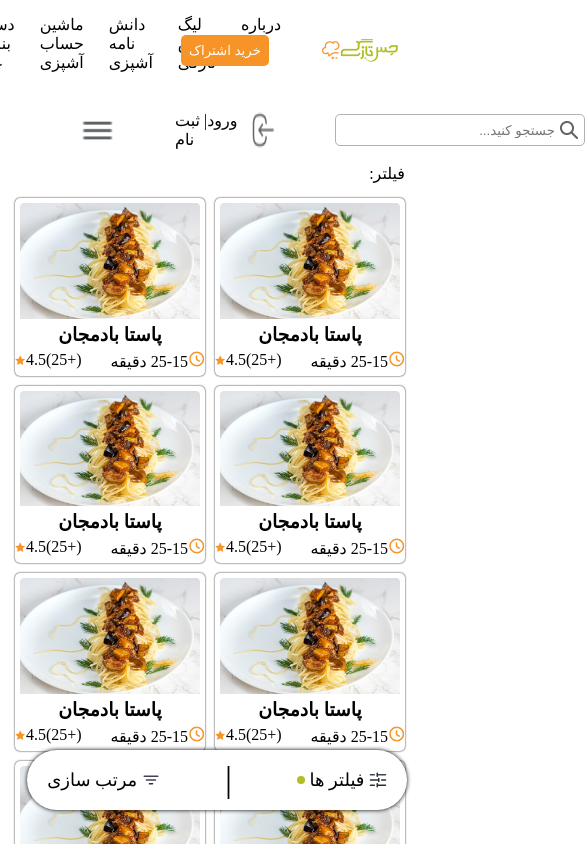
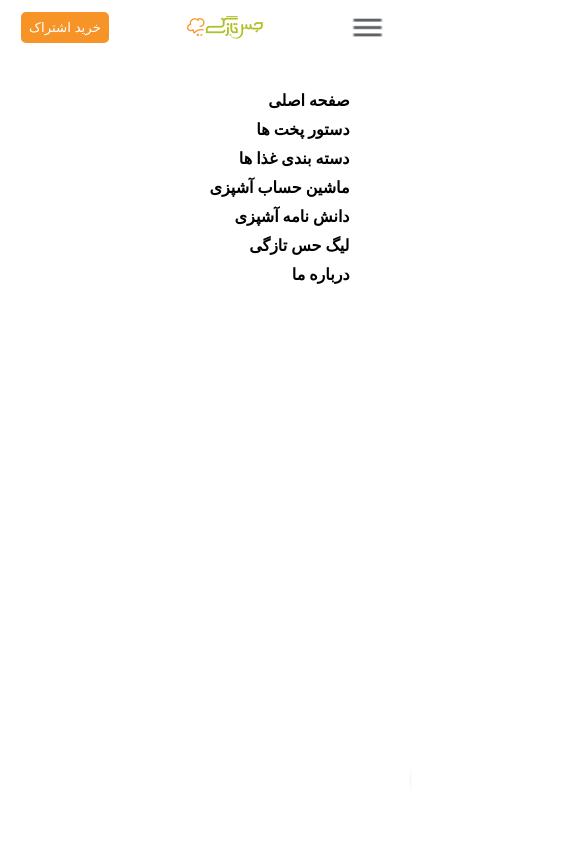
Before and after one commit to sediqullahbadakhsh/recipes, a React (Vite) app: page / in a window 390 px wide. Both pictures are taken after a click on the picture 367 px from the left and 27 px from the top of the page. Shown: the top 844 px of the page, 585 px wide, since content can reach past the window. Built offline with nearby package versions, Linux system fonts and the light colour scheme.

Commit message:
update mobile menu style

```diff
--- a/src/assets/style/Header.css
+++ b/src/assets/style/Header.css
@@ -56,3 +56,12 @@
   order: 3;
   justify-self: end;
 }
+
+.mobileMenu {
+  position: absolute;
+  top: 6%;
+  width: 110vw;
+  height: 110vh;
+  background-color: #fff;
+  z-index: 9999;
+}
--- a/src/assets/style/Navbar.css
+++ b/src/assets/style/Navbar.css
@@ -1,7 +1,9 @@
-ul {
-  list-style: none;
+.navbar {
   display: flex;
-  justify-content: right;
-  gap: 25px;
-  margin-top: 5px;
+  flex-direction: column;
+  padding-right: 60px;
+  gap: 10px;
+  font-weight: 900;
+  list-style-type: none;
+  padding-top: 40px;
 }
--- a/src/components/Header.jsx
+++ b/src/components/Header.jsx
@@ -26,7 +26,7 @@ const Header = ({ hundleClick }) => {
         src={menu}
         alt="menu"
       />
-      <div className={active ? "active" : "hidden"}>
+      <div dir="rtl" className={active ? "active mobileMenu" : "hidden"}>
         <Navbar />
       </div>
     </div>
```
